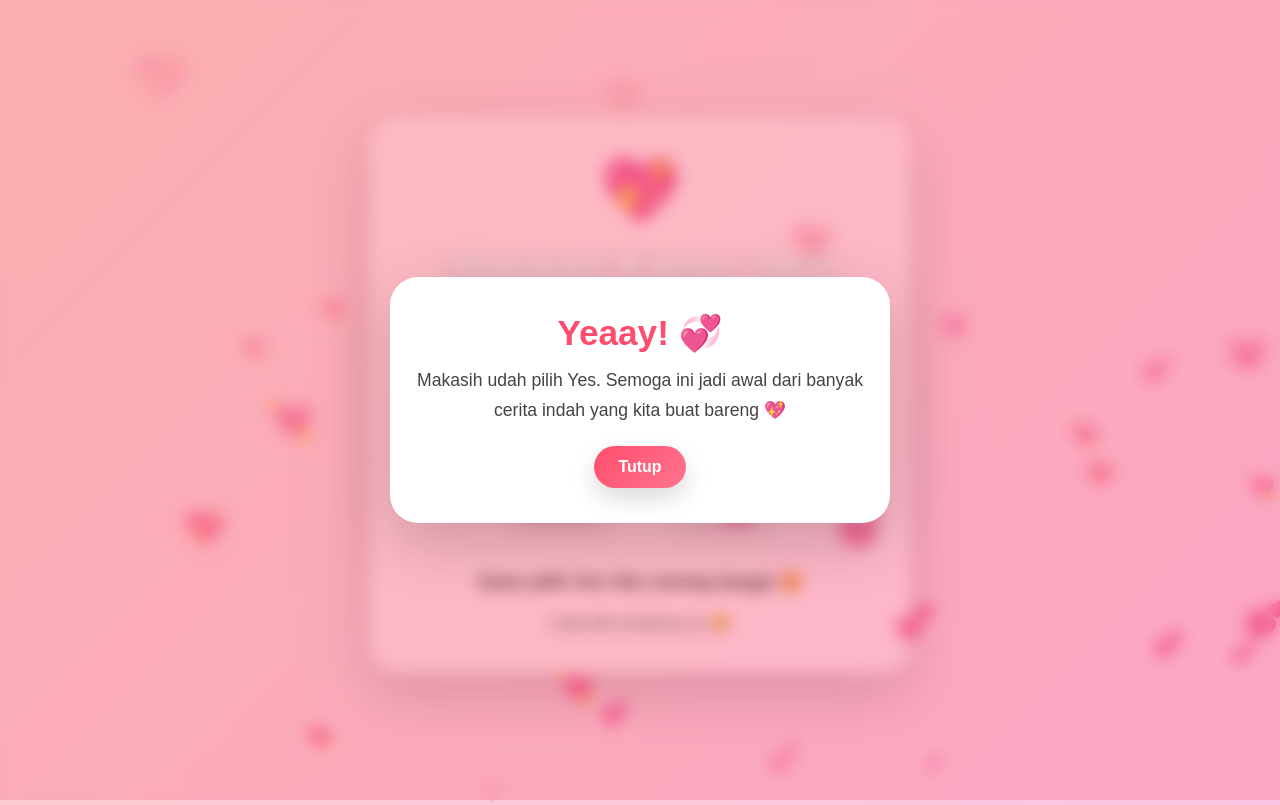
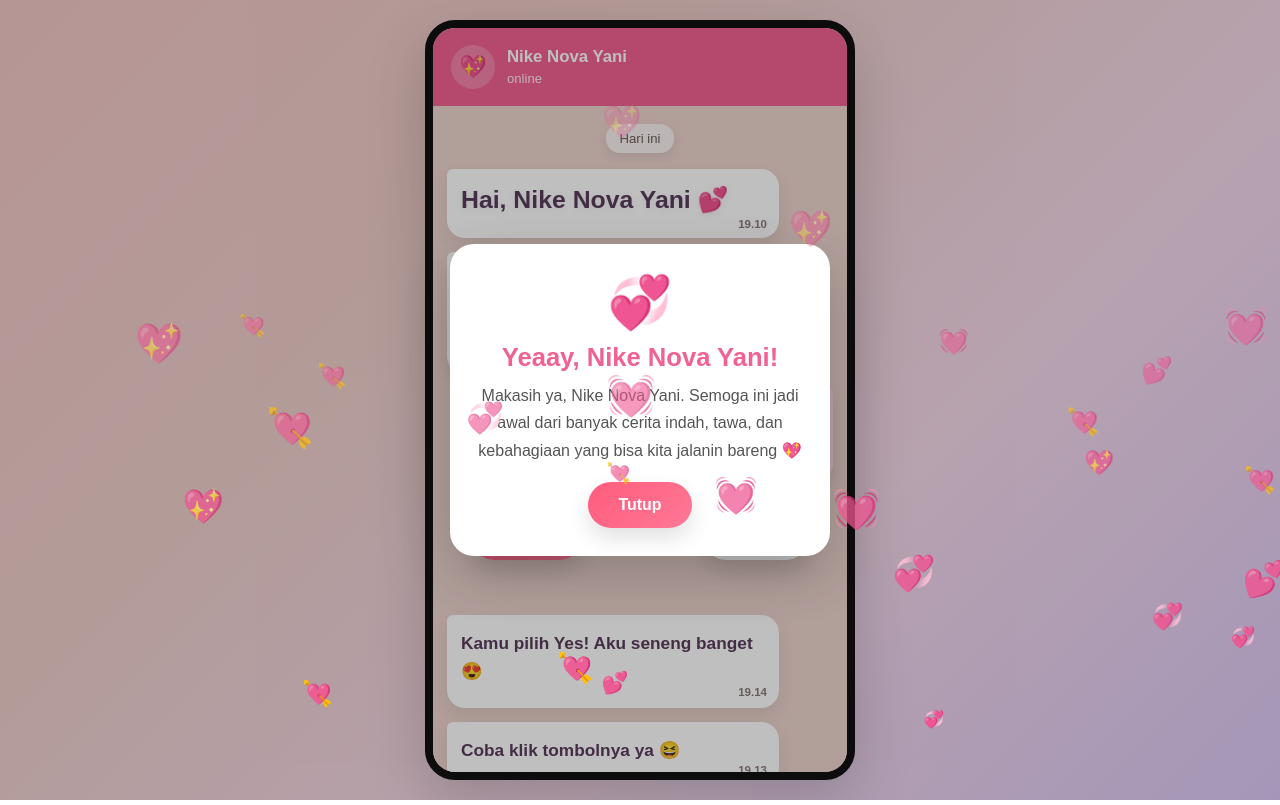
Before and after one commit to Galuhpermana18/weblucu, a plain HTML site: page index.html in a window 1280 px wide. Both pictures are taken after a click on the button "Yes 💘". Drawn offline with Linux system fonts and the light colour scheme.

Commit message:
update UI WhatsApp

```diff
--- a/index.html
+++ b/index.html
@@ -4,33 +4,64 @@
 <head>
     <meta charset="UTF-8" />
     <meta name="viewport" content="width=device-width, initial-scale=1.0" />
-    <title>Maukah Kamu Jadi Pacarku?</title>
+    <title>Chat untuk Nike Nova Yani</title>
     <link rel="stylesheet" href="style.css" />
 </head>
 
 <body>
-    <div class="card">
-        <div class="emoji">💖</div>
-        <h1>Maukah Kamu Jadi Pacarku?</h1>
-        <p>
-            Aku cuma mau bilang... dari semua hal manis di dunia,
-            senyummu tetap favoritku. Jadi, gimana? 😊
-        </p>
+    <div class="wa-app">
+        <div class="wa-phone">
+            <div class="wa-header">
+                <div class="wa-avatar">💖</div>
+                <div class="wa-contact">
+                    <h2>Nike Nova Yani</h2>
+                    <span>online</span>
+                </div>
+            </div>
 
-        <div class="buttons" id="buttonArea">
-            <button id="yesBtn" type="button">Yes 💘</button>
-            <button id="noBtn" type="button">No 🙈</button>
+            <div class="wa-chat" id="waChat">
+                <div class="chat-date">Hari ini</div>
+
+                <div class="bubble bubble-left intro-title">
+                    Hai, Nike Nova Yani 💕
+                    <span class="time">19.10</span>
+                </div>
+
+                <div class="bubble bubble-left intro-text">
+                    Aku cuma mau bilang... dari semua hal manis di dunia,
+                    senyummu tetap favoritku. Jadi, gimana? 😊
+                    <span class="time">19.11</span>
+                </div>
+
+                <div class="bubble bubble-right question-bubble">
+                    Nike Nova Yani, maukah kamu jadi pacarku? 🥹
+                    <span class="time">19.12</span>
+                </div>
+
+                <div class="choice-box">
+                    <button id="yesBtn" type="button">Yes 💘</button>
+                    <button id="noBtn" type="button">No 🙈</button>
+                </div>
+
+                <div class="bubble bubble-left info-text" id="messageBubble">
+                    Aku tunggu jawaban terbaikmu 😳
+                    <span class="time">19.13</span>
+                </div>
+
+                <div class="bubble bubble-left note-text">
+                    Coba klik tombolnya ya 😆
+                    <span class="time">19.13</span>
+                </div>
+            </div>
         </div>
-
-        <div class="message" id="message"></div>
-        <div class="note">Coba klik tombolnya ya 😆</div>
     </div>
 
     <div class="success-screen" id="successScreen">
-        <div class="success-box">
-            <h2>Yeaay! 💞</h2>
+        <div class="success-card">
+            <div class="success-icon">💞</div>
+            <h3>Yeaay, Nike Nova Yani!</h3>
             <p id="successText">
-                Makasih ya udah pilih Yes. Semoga ini jadi awal cerita manis kita ✨
+                Makasih udah pilih Yes. Semoga ini jadi awal cerita indah kita berdua ✨
             </p>
             <button id="closeSuccess" type="button">Tutup</button>
         </div>
--- a/script.js
+++ b/script.js
@@ -1,17 +1,17 @@
 const yesBtn = document.getElementById("yesBtn");
 const noBtn = document.getElementById("noBtn");
-const message = document.getElementById("message");
 const successScreen = document.getElementById("successScreen");
 const successText = document.getElementById("successText");
 const closeSuccess = document.getElementById("closeSuccess");
-const buttonArea = document.getElementById("buttonArea");
+const messageBubble = document.getElementById("messageBubble");
+const buttonArea = document.querySelector(".choice-box");
 
 const noMessages = [
-    "Yakin pilih No? 🥺",
+    "Yakin pilih No, Nike Nova Yani? 🥺",
     "Coba pikir lagi dong 😭",
     "Jangan gitu yaa 😔",
-    "Kayaknya tombol Yes lebih bagus 😆",
-    "Aku tunggu jawaban terbaikmu 😌"
+    "Kayaknya tombol Yes lebih cocok 😆",
+    "Aku masih nunggu jawaban terbaikmu 😌"
 ];
 
 let noIndex = 0;
@@ -22,7 +22,7 @@ function createHeart() {
     const icons = ["💖", "💘", "💕", "💞", "💓"];
     heart.innerText = icons[Math.floor(Math.random() * icons.length)];
     heart.style.left = Math.random() * window.innerWidth + "px";
-    heart.style.fontSize = 18 + Math.random() * 24 + "px";
+    heart.style.fontSize = 18 + Math.random() * 22 + "px";
     heart.style.animationDuration = 3 + Math.random() * 3 + "s";
     document.body.appendChild(heart);
 
@@ -35,13 +35,13 @@ function createSparkles(x, y) {
     for (let i = 0; i < 18; i++) {
         const sparkle = document.createElement("div");
         sparkle.className = "sparkle";
-        sparkle.style.left = x + (Math.random() * 160 - 80) + "px";
-        sparkle.style.top = y + (Math.random() * 120 - 60) + "px";
+        sparkle.style.left = x + (Math.random() * 120 - 60) + "px";
+        sparkle.style.top = y + (Math.random() * 80 - 40) + "px";
         document.body.appendChild(sparkle);
 
         setTimeout(() => {
             sparkle.remove();
-        }, 1600);
+        }, 1400);
     }
 }
 
@@ -54,8 +54,8 @@ function moveNoButton() {
     const maxX = areaWidth - btnWidth;
     const maxY = areaHeight - btnHeight;
 
-    const randomX = Math.floor(Math.random() * maxX);
-    const randomY = Math.floor(Math.random() * maxY);
+    const randomX = Math.floor(Math.random() * Math.max(maxX, 1));
+    const randomY = Math.floor(Math.random() * Math.max(maxY, 1));
 
     noBtn.style.left = randomX + "px";
     noBtn.style.top = randomY + "px";
@@ -65,35 +65,38 @@ function moveNoButton() {
 yesBtn.addEventListener("click", function () {
     const rect = yesBtn.getBoundingClientRect();
 
-    message.textContent = "Kamu pilih Yes! Aku seneng banget 😍";
+    messageBubble.innerHTML = `
+    Kamu pilih Yes! Aku seneng banget 😍
+    <span class="time">19.14</span>
+  `;
+
     successText.textContent =
-        "Makasih udah pilih Yes. Semoga ini jadi awal dari banyak cerita indah yang kita buat bareng 💖";
+        "Makasih ya, Nike Nova Yani. Semoga ini jadi awal dari banyak cerita indah, tawa, dan kebahagiaan yang bisa kita jalanin bareng 💖";
+
     successScreen.style.display = "flex";
 
     createSparkles(rect.left + rect.width / 2, rect.top + rect.height / 2);
 
-    for (let i = 0; i < 25; i++) {
-        setTimeout(createHeart, i * 120);
+    for (let i = 0; i < 24; i++) {
+        setTimeout(createHeart, i * 100);
     }
-
-    setTimeout(() => {
-        alert("Yeaay! Makasih udah pilih Yes 💞");
-    }, 300);
-});
-
-noBtn.addEventListener("click", function () {
-    message.textContent = noMessages[noIndex % noMessages.length];
-    noIndex++;
-    moveNoButton();
-
-    setTimeout(() => {
-        alert("Kamu pilih No 😢 Tapi aku tetap berharap kamu berubah pikiran hehe");
-    }, 200);
 });
 
 noBtn.addEventListener("mouseenter", function () {
     moveNoButton();
-    message.textContent = noMessages[noIndex % noMessages.length];
+    messageBubble.innerHTML = `
+    ${noMessages[noIndex % noMessages.length]}
+    <span class="time">19.14</span>
+  `;
+    noIndex++;
+});
+
+noBtn.addEventListener("click", function () {
+    moveNoButton();
+    messageBubble.innerHTML = `
+    ${noMessages[noIndex % noMessages.length]}
+    <span class="time">19.14</span>
+  `;
     noIndex++;
 });
 
@@ -101,4 +104,4 @@ closeSuccess.addEventListener("click", function () {
     successScreen.style.display = "none";
 });
 
-setInterval(createHeart, 1200);
+setInterval(createHeart, 1800);
--- a/style.css
+++ b/style.css
@@ -7,80 +7,149 @@
 
 body {
   min-height: 100vh;
+  background: linear-gradient(135deg, #f3c7c7, #efcfcb, #f4d8ea, #dcc8f6);
   display: flex;
   align-items: center;
   justify-content: center;
-  overflow: hidden;
-  background: linear-gradient(135deg, #ff9a9e, #fad0c4, #fbc2eb, #a18cd1);
-  background-size: 400% 400%;
-  animation: gradientMove 12s ease infinite;
   padding: 20px;
 }
 
-@keyframes gradientMove {
-  0% { background-position: 0% 50%; }
-  50% { background-position: 100% 50%; }
-  100% { background-position: 0% 50%; }
+.wa-app {
+  width: 100%;
+  display: flex;
+  justify-content: center;
 }
 
-/* CARD */
-.card {
+.wa-phone {
   width: 100%;
-  max-width: 540px;
-  text-align: center;
-  padding: 35px 25px 40px;
-  border-radius: 28px;
-
-  /* diperjelas */
-  background: rgba(255, 255, 255, 0.35);
-  border: 1px solid rgba(255, 255, 255, 0.5);
-
-  backdrop-filter: blur(15px);
-  -webkit-backdrop-filter: blur(15px);
-
+  max-width: 430px;
+  height: 760px;
+  background: #efe3de;
+  border-radius: 30px;
+  overflow: hidden;
   box-shadow: 0 20px 60px rgba(0, 0, 0, 0.18);
-  animation: floatCard 3s ease-in-out infinite;
+  border: 8px solid #111;
+  position: relative;
 }
 
-@keyframes floatCard {
-  0%, 100% { transform: translateY(0); }
-  50% { transform: translateY(-6px); }
+.wa-header {
+  height: 78px;
+  background: #f06292;
+  color: white;
+  display: flex;
+  align-items: center;
+  padding: 14px 18px;
+  gap: 12px;
 }
 
-/* EMOJI */
-.emoji {
-  font-size: 64px;
-  margin-bottom: 14px;
-  animation: pulse 1.6s infinite;
+.wa-avatar {
+  width: 44px;
+  height: 44px;
+  border-radius: 50%;
+  background: rgba(255, 255, 255, 0.22);
+  display: flex;
+  align-items: center;
+  justify-content: center;
+  font-size: 22px;
 }
 
-@keyframes pulse {
-  0%, 100% { transform: scale(1); }
-  50% { transform: scale(1.12); }
+.wa-contact h2 {
+  font-size: 1.05rem;
+  font-weight: bold;
+  margin-bottom: 2px;
 }
 
-/* JUDUL */
-h1 {
-  font-size: clamp(1.9rem, 4vw, 2.6rem);
-  color: #ffffff;
-  text-shadow: 0 4px 15px rgba(0,0,0,0.4);
-  margin-bottom: 12px;
+.wa-contact span {
+  font-size: 0.82rem;
+  opacity: 0.9;
 }
 
-/* PARAGRAF */
-.card p {
-  font-size: 1.05rem;
-  color: #2d2d2d; /* lebih gelap biar jelas */
-  line-height: 1.7;
-  margin-bottom: 25px;
+.wa-chat {
+  height: calc(760px - 78px);
+  padding: 18px 14px 26px;
+  overflow-y: auto;
+  background:
+    linear-gradient(rgba(255,255,255,0.04), rgba(255,255,255,0.04)),
+    #ecd2cc;
 }
 
-/* BUTTON AREA */
-.buttons {
+.chat-date {
+  width: fit-content;
+  margin: 0 auto 16px;
+  padding: 7px 14px;
+  border-radius: 14px;
+  background: rgba(255, 255, 255, 0.7);
+  color: #6b5b5b;
+  font-size: 0.82rem;
+  box-shadow: 0 4px 12px rgba(0,0,0,0.08);
+}
+
+.bubble {
   position: relative;
-  width: 100%;
-  height: 120px;
-  margin-top: 10px;
+  max-width: 86%;
+  padding: 14px 14px 22px;
+  margin-bottom: 14px;
+  border-radius: 18px;
+  line-height: 1.65;
+  font-size: 1rem;
+  word-wrap: break-word;
+  box-shadow: 0 8px 18px rgba(0, 0, 0, 0.08);
+}
+
+.bubble-left {
+  background: #ffffff;
+  color: #5a3d5c;
+  border-top-left-radius: 6px;
+  margin-right: auto;
+}
+
+.bubble-right {
+  background: #ffd8e5;
+  color: #6a3d63;
+  border-top-right-radius: 6px;
+  margin-left: auto;
+}
+
+.time {
+  position: absolute;
+  right: 12px;
+  bottom: 6px;
+  font-size: 0.72rem;
+  color: #8a7b7b;
+}
+
+.intro-title,
+.intro-text,
+.note-text {
+  color: #5a3d5c;
+  font-weight: 700;
+}
+
+.intro-title {
+  font-size: 1.55rem;
+  line-height: 1.35;
+  text-shadow: 0 2px 8px rgba(0, 0, 0, 0.08);
+}
+
+.intro-text,
+.note-text {
+  font-size: 1.08rem;
+}
+
+.question-bubble {
+  font-size: 1.08rem;
+  font-weight: bold;
+}
+
+.info-text {
+  font-size: 1.08rem;
+  font-weight: bold;
+}
+
+.choice-box {
+  position: relative;
+  height: 110px;
+  margin: 12px 0 10px;
 }
 
 button {
@@ -89,60 +158,94 @@ button {
   border-radius: 999px;
   font-size: 1rem;
   font-weight: bold;
-  padding: 14px 28px;
-  transition: 0.25s ease;
-  box-shadow: 0 10px 25px rgba(0, 0, 0, 0.15);
+  padding: 14px 30px;
+  transition: 0.2s ease;
+  box-shadow: 0 10px 22px rgba(0, 0, 0, 0.12);
 }
 
 button:hover {
   transform: scale(1.05);
 }
 
-/* YES BUTTON */
 #yesBtn {
-  background: linear-gradient(135deg, #ff4d6d, #ff758f);
+  position: absolute;
+  left: 24px;
+  top: 18px;
+  background: linear-gradient(135deg, #ff5c7d, #ff7896);
   color: white;
-  position: absolute;
-  left: 110px;
-  top: 35px;
 }
 
-/* NO BUTTON */
 #noBtn {
-  background: white;
+  position: absolute;
+  right: 24px;
+  top: 18px;
+  background: #ffffff;
   color: #ff4d6d;
-  position: absolute;
-  right: 110px;
-  top: 35px;
 }
 
-/* MESSAGE */
-.message {
-  margin-top: 20px;
-  min-height: 30px;
-  font-size: 1.1rem;
-  font-weight: bold;
-  color: #222;
+.success-screen {
+  position: fixed;
+  inset: 0;
+  background: rgba(0, 0, 0, 0.25);
+  display: none;
+  align-items: center;
+  justify-content: center;
+  padding: 20px;
 }
 
-/* NOTE */
-.note {
-  margin-top: 12px;
-  font-size: 0.95rem;
-  color: #333;
+.success-card {
+  width: 100%;
+  max-width: 380px;
+  background: white;
+  border-radius: 24px;
+  padding: 28px 22px;
+  text-align: center;
+  box-shadow: 0 20px 60px rgba(0,0,0,0.2);
+  animation: pop 0.25s ease;
 }
 
-/* HEART ANIMATION */
-.heart {
-  position: absolute;
-  bottom: -20px;
-  font-size: 22px;
-  pointer-events: none;
-  opacity: 0.9;
-  animation: rise linear forwards;
+@keyframes pop {
+  from {
+    transform: scale(0.85);
+    opacity: 0;
+  }
+  to {
+    transform: scale(1);
+    opacity: 1;
+  }
 }
 
-@keyframes rise {
+.success-icon {
+  font-size: 52px;
+  margin-bottom: 10px;
+}
+
+.success-card h3 {
+  color: #f06292;
+  font-size: 1.6rem;
+  margin-bottom: 10px;
+}
+
+.success-card p {
+  color: #555;
+  line-height: 1.7;
+  margin-bottom: 18px;
+}
+
+#closeSuccess {
+  background: linear-gradient(135deg, #ff5c7d, #ff7896);
+  color: white;
+}
+
+.heart {
+  position: fixed;
+  bottom: -20px;
+  pointer-events: none;
+  animation: flyUp linear forwards;
+  z-index: 999;
+}
+
+@keyframes flyUp {
   0% {
     transform: translateY(0) scale(0.8);
     opacity: 0;
@@ -151,59 +254,65 @@ button:hover {
     opacity: 1;
   }
   100% {
-    transform: translateY(-110vh) scale(1.4);
+    transform: translateY(-110vh) scale(1.5);
     opacity: 0;
   }
 }
 
-/* SUCCESS SCREEN */
-.success-screen {
+.sparkle {
   position: fixed;
-  inset: 0;
-  display: none;
-  align-items: center;
-  justify-content: center;
-  background: rgba(255, 77, 109, 0.25);
-  backdrop-filter: blur(8px);
-  z-index: 50;
+  width: 10px;
+  height: 10px;
+  border-radius: 50%;
+  background: rgba(255,255,255,0.95);
+  pointer-events: none;
+  animation: sparkleAnim 1.4s linear forwards;
+  z-index: 999;
 }
 
-.success-box {
-  background: white;
-  width: 100%;
-  max-width: 500px;
-  border-radius: 28px;
-  padding: 35px 25px;
-  text-align: center;
-  box-shadow: 0 20px 60px rgba(0, 0, 0, 0.18);
+@keyframes sparkleAnim {
+  0% {
+    transform: scale(0) translateY(0);
+    opacity: 1;
+  }
+  100% {
+    transform: scale(1.8) translateY(-70px);
+    opacity: 0;
+  }
 }
 
-.success-box h2 {
-  font-size: 2.2rem;
-  color: #ff4d6d;
-  margin-bottom: 12px;
-}
+@media (max-width: 500px) {
+  body {
+    padding: 0;
+  }
 
-.success-box p {
-  color: #444;
-  font-size: 1.1rem;
-  line-height: 1.7;
-  margin-bottom: 20px;
-}
+  .wa-phone {
+    max-width: 100%;
+    height: 100vh;
+    border-radius: 0;
+    border: none;
+  }
 
-#closeSuccess {
-  background: linear-gradient(135deg, #ff4d6d, #ff758f);
-  color: white;
-  padding: 12px 24px;
-}
+  .wa-chat {
+    height: calc(100vh - 78px);
+  }
 
-/* RESPONSIVE */
-@media (max-width: 600px) {
+  .intro-title {
+    font-size: 1.35rem;
+  }
+
+  .intro-text,
+  .note-text,
+  .question-bubble,
+  .info-text {
+    font-size: 1rem;
+  }
+
   #yesBtn {
-    left: 40px;
+    left: 10px;
   }
 
   #noBtn {
-    right: 40px;
+    right: 10px;
   }
 }
```
